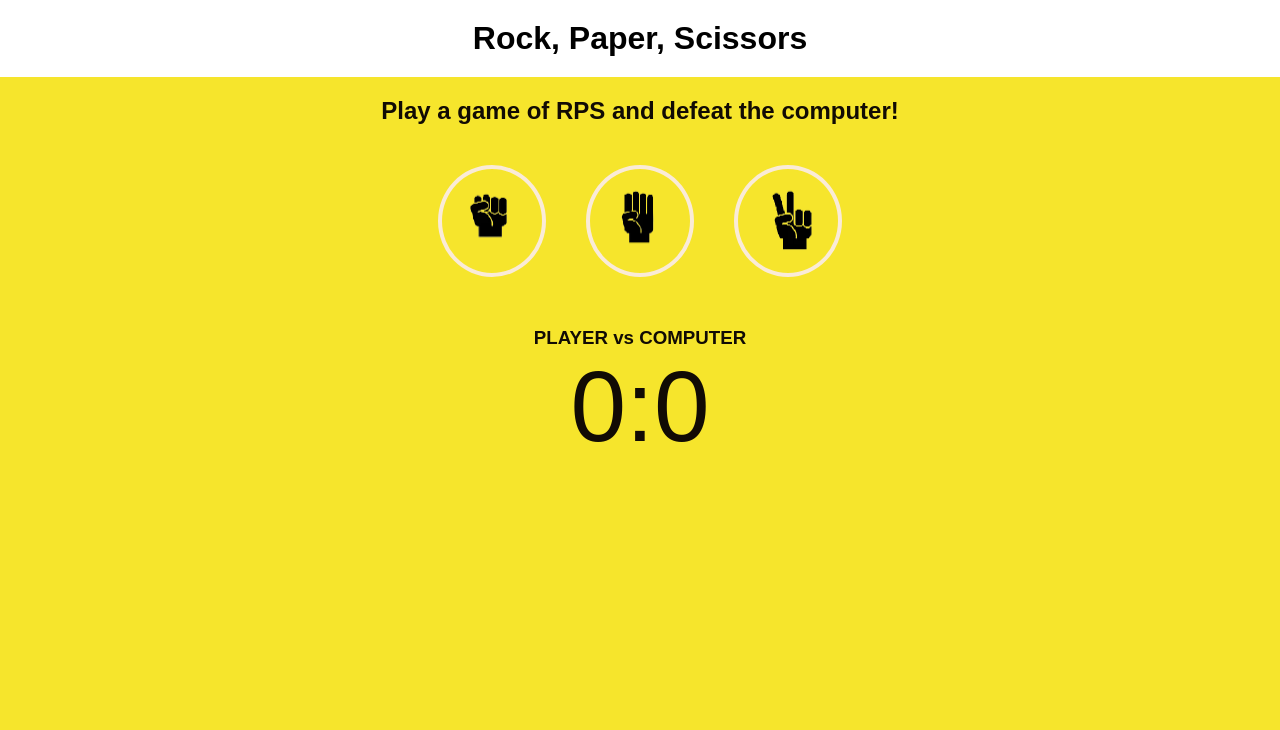
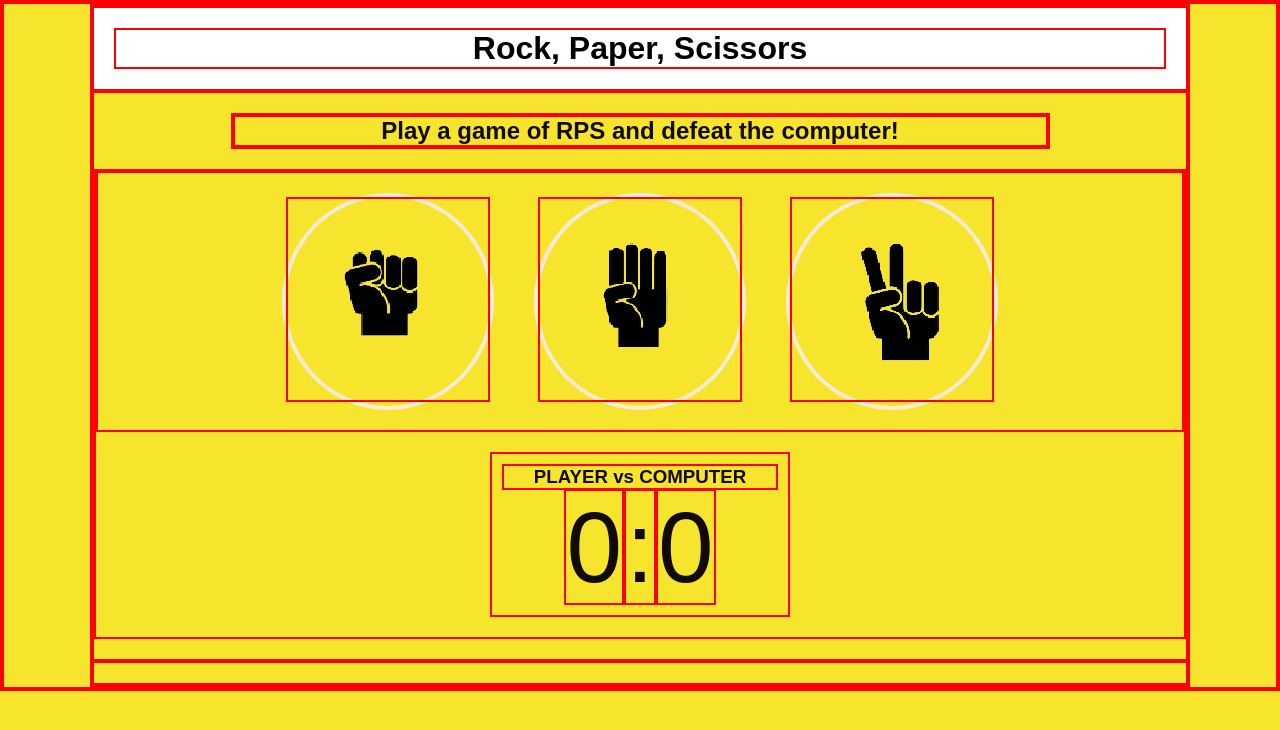
Before and after one commit to RexBasiliscus/rock-paper-scissors, a plain HTML site: page index.html in a window 1280 px wide. Both pictures are taken after a click on the button "Start the Game!". Drawn offline with Linux system fonts and the light colour scheme; a web font is replaced by a local one.

Commit message:
initial changes

```diff
--- a/index.html
+++ b/index.html
@@ -6,8 +6,12 @@
   <meta name="viewport" content="width=device-width, initial-scale=1.0">
   <title>Rock-Paper-Scissors</title>
   <link rel="stylesheet" href="style.css">
+  <script src="script.js" defer></script>
 </head>
 <body>
+
+  <div class="container">
+
     <header>
       <h1>Rock, Paper, Scissors</h1>
     </header>
@@ -40,6 +44,7 @@
       <div id="game-message"></div>
     </div>
 
-  <script src="script.js"></script>
+  </div>
+
 </body>
 </html>
--- a/style.css
+++ b/style.css
@@ -4,10 +4,19 @@
   margin: 0;
   padding: 0;
   box-sizing: border-box;
+  border: 2px solid red;
+}
+
+body {
   background-color: rgb(246, 229, 44);
   color: rgb(17, 11, 4);
   font-family: 'Cormorant SC', sans-serif;
-  /*border: 2px solid red;*/
+}
+
+.container {
+  width: 100%;
+  max-width: 1100px;
+  margin: auto;
 }
 
 header {
@@ -24,6 +33,7 @@ header > h1 {
 .instruction-box {
   text-align: center;
   margin: 20px auto;
+  max-width: 75%;
 }
 
 #start {
@@ -31,6 +41,8 @@ header > h1 {
   padding: 4px;
   border-radius: 5px;
   font-weight: 700;
+  max-width: 35%;
+
 }
 
 #start:hover {
@@ -60,8 +72,8 @@ header > h1 {
 }
 
 img {
-  width: 100px;
-  height: 100px;
+  width: 100%;
+  height: 100%;
   background-color: transparent;
 }
 
@@ -101,3 +113,9 @@ img {
 .gray-bckgr {
   border: 3px solid rgb(95, 90, 90);
 }
+
+@media(max-width: 700px) {
+  body {
+    background-color: blue;
+  }
+}
```
Lines whose indentation alone changed are shown as unchanged.
